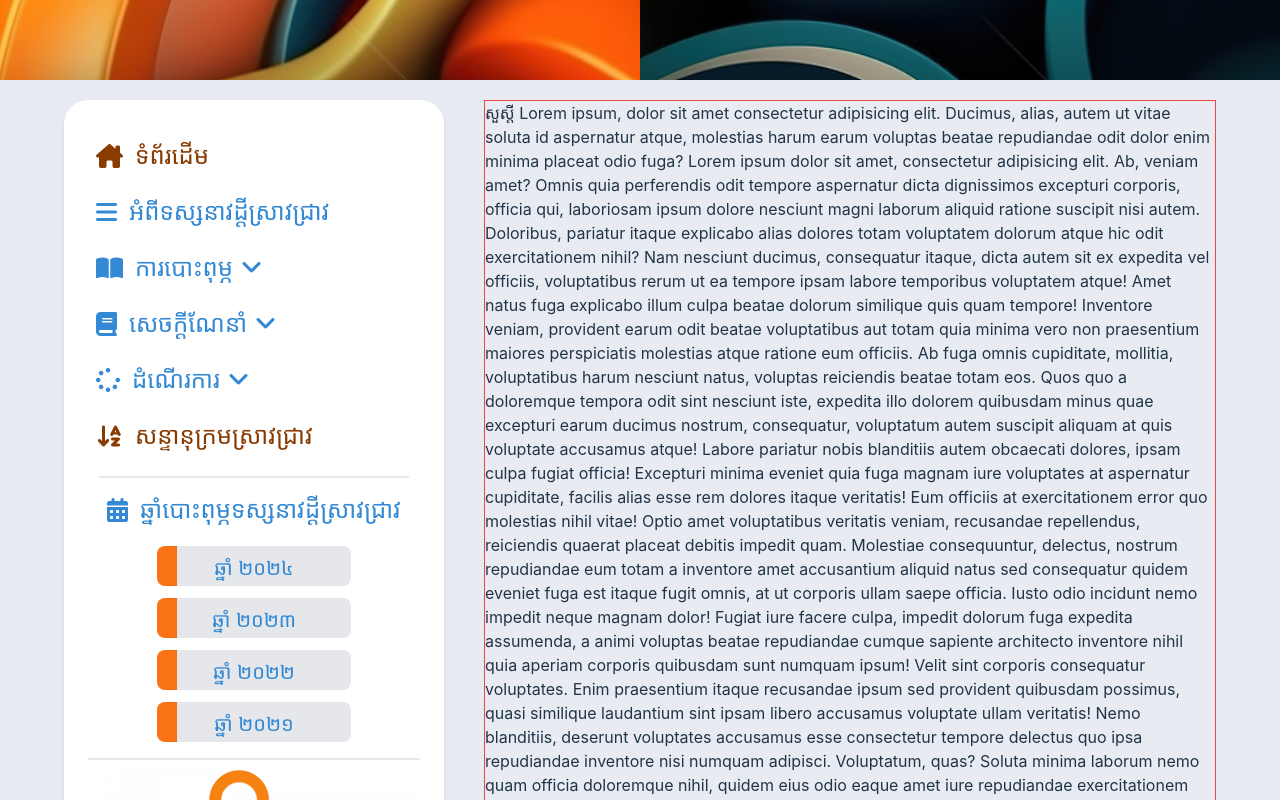
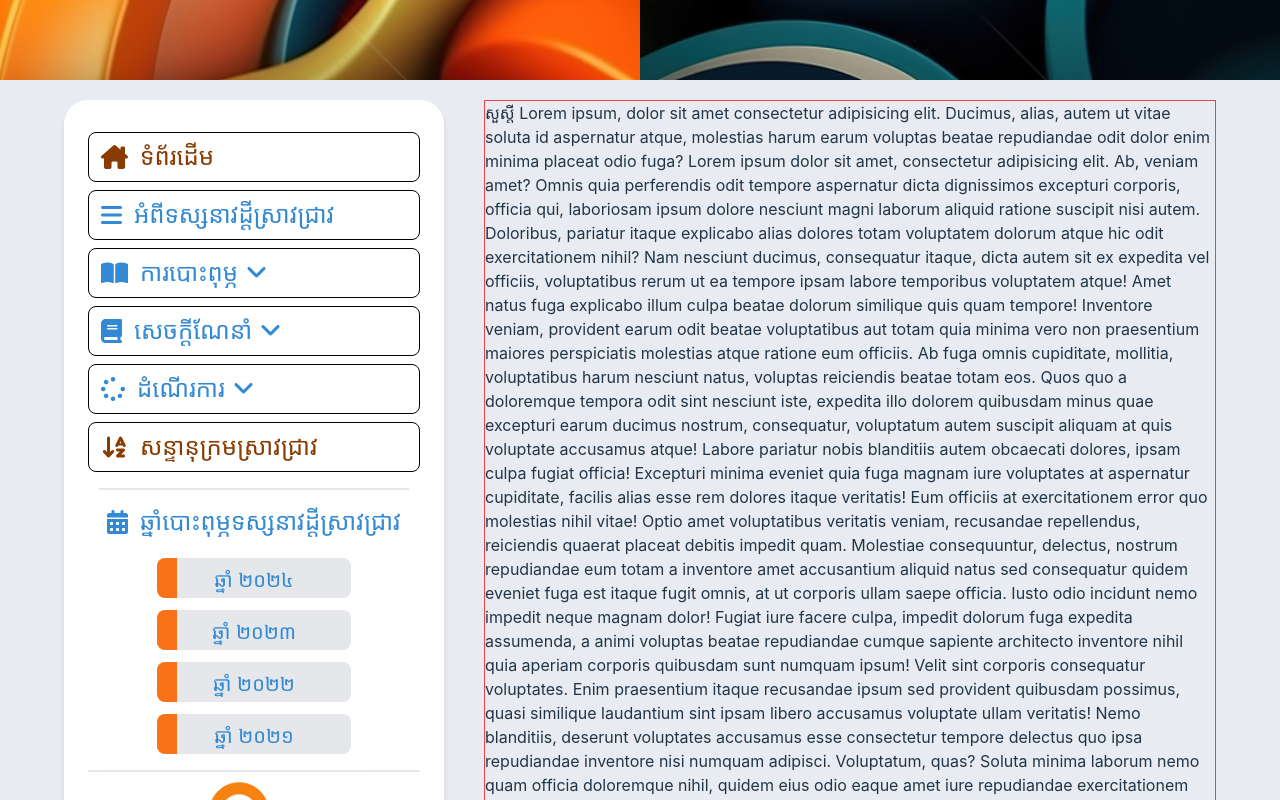
Before and after one commit to USEA-WebGit/usea-rj, a Vue app: page / in a window 1280 px wide. Shown: the part 960-1760 px from the top of the page. Built offline with nearby package versions, Linux system fonts and the light colour scheme; a web font is replaced by a local one.

Commit message:
Toggle submenu sidebar

```diff
--- a/src/components/Footer.vue
+++ b/src/components/Footer.vue
@@ -16,32 +16,32 @@
         <div class="flex text-lg md:text-xl w-fit mx-auto mt-2 justify-center"><input type="email" placeholder="example@gmail.com" class="p-2 border rounded-md w-4/5"> <button type="submit" class="py-1 px-4 bg-yellow-500 rounded-md"><i class="my-auto fa-solid fa-play"></i></button></div>
         <div class="font-bold text-black text-lg md:text-xl lg:text-2xl mx-auto w-fit mt-4 md:mt-20">ទំនាក់ទំនងបណ្ដាញសង្គម</div>
         <div class="flex text-lg md:text-xl w-fit mx-auto mt-2">
-          <div class="w-10 h-10">
+          <div class="w-7 h-7 lg:w-10 lg:h-10">
             <a href="https://www.facebook.com/usea.edu.kh" target="_blank" rel="noopener noreferrer">
               <img src="../assets/icon/facebook.png" alt="usea facebook page">
             </a>
           </div>
-          <div class="ml-3 w-10 h-10">
+          <div class="ml-3 w-7 h-7 lg:w-10 lg:h-10">
             <a href="https://www.instagram.com/university_of_south_east_asia/" target="_blank" rel="noopener noreferrer">
               <img src="../assets/icon/instagram.png" alt="usea instagram account">
             </a>
           </div>
-          <div class="ml-3 w-10 h-10">
+          <div class="ml-3 w-7 h-7 lg:w-10 lg:h-10">
             <a href="https://t.me/university_of_south_east_asia" target="_blank" rel="noopener noreferrer">
               <img src="../assets/icon/telegram.png" alt="usea telegram channel">
             </a>
           </div>
-          <div class="ml-3 w-10 h-10">
+          <div class="ml-3 w-7 h-7 lg:w-10 lg:h-10">
             <a href="https://www.youtube.com/channel/UCj_1fYGP6NXxYWcRkqbvN6A" target="_blank" rel="noopener noreferrer">
               <img src="../assets/icon/youtube.png" alt="usea facebook channel">
             </a>
           </div>
-          <div class="ml-3 w-10 h-10">
+          <div class="ml-3 w-7 h-7 lg:w-10 lg:h-10">
             <a href="https://www.tiktok.com/@usea_siemreap" target="_blank" rel="noopener noreferrer">
               <img src="../assets/icon/tik-tok.png" alt="usea tiktok account">
             </a>
           </div>
-          <div class="ml-3 w-10 h-10">
+          <div class="ml-3 w-7 h-7 lg:w-10 lg:h-10">
             <a href="https://www.usea.edu.kh" target="_blank" rel="noopener noreferrer">
               <img src="../assets/icon/www.png" alt="usea website address">
             </a>
@@ -54,24 +54,24 @@
           <ul class="w-fit mx-auto font-bold text-lg md:text-xl lg:text-2xl md:flex mt-3">
             <div class="md:mr-4">
               <li class="footer_link">
-                <router-link :to="{name : 'home'}" class="w-100 flex items-center"><i class="fa-solid fa-house-chimney"></i> <div class="ml-2 md:ml-3">ទំព័រដើម</div></router-link>
+                <router-link :to="{name : 'home'}" class="w-100 flex items-center"><div class="ml-2 md:ml-3">ទំព័រដើម</div></router-link>
               </li>
               <li class="mt-3 md:mt-8 footer_link">
-                <router-link :to="{name : 'about'}" class="w-100 flex items-center"> <i class="fa-solid fa-bars"></i><div class="ml-2 md:ml-3 my-auto">អំពីទស្សនាវដ្ដីស្រាវជ្រាវ</div></router-link>
+                <router-link :to="{name : 'about'}" class="w-100 items-center"><div class="ml-2 md:ml-3 my-auto">អំពីទស្សនាវដ្ដីស្រាវជ្រាវ</div></router-link>
               </li>
               <li class="mt-3 md:mt-8 flex items-center footer_link">
-                <i class="fa-solid fa-book-open"></i> <div class="ml-2 md:ml-3">ការបោះពុម្ភ</div>
+                <div class="ml-2 md:ml-3">ការបោះពុម្ភ</div>
               </li>
             </div>
             <div class="md:ml-4">
               <li class="flex items-center footer_link mt-3 md:mt-0" @click="toggleMenu('check')">
-              <i class="fa-solid fa-spinner"></i> <div class="ml-2 md:ml-3">ដំណើរការ</div>
+              <div class="ml-2 md:ml-3">ដំណើរការ</div>
               </li>
               <li class="footer_link mt-3 md:mt-8">
-                <router-link :to="{name : 'home'}" class="w-100 flex items-center"><i class="fa-solid fa-arrow-down-a-z"></i> <div class="ml-2 md:ml-3">សន្ទានុក្រមស្រាវជ្រាវ</div></router-link>
+                <router-link :to="{name : 'home'}" class="w-100 flex items-center"><div class="ml-2 md:ml-3">សន្ទានុក្រមស្រាវជ្រាវ</div></router-link>
               </li>
-              <li class="flex footer_link mt-3 md:mt-8" @click="toggleMenu('study')">
-                <i class="fa-solid fa-book"></i> <div class="ml-2 md:ml-3">សេចក្ដីណែនាំ</div>
+              <li class="footer_link mt-3 md:mt-8" @click="toggleMenu('study')">
+                <div class="ml-2 md:ml-3">សេចក្ដីណែនាំ</div>
               </li>
             </div>
           </ul>
--- a/src/components/Header.vue
+++ b/src/components/Header.vue
@@ -146,9 +146,4 @@ export default {
 .active-slide {
   transform: translateX(0);
 }
-
-.hidden {
-  display: none;
-}
 </style>
-ង
--- a/src/components/Navigation.vue
+++ b/src/components/Navigation.vue
@@ -1,7 +1,7 @@
 <template>
 <div class="mb-5 md:left-0 md:mt-5 hidden lg:block">
     <div class="w-fit sticky top-0 rounded-3xl bg-white p-6 shadow-md">
-      <ul class="font-hanuman md:text-xl lg:text-xl xl:text-2xl text-center text-nowrap w-fit text-sm sm:text-base">
+      <ul class="font-hanuman md:text-xl lg:text-xl xl:text-2xl text-center text-nowrap w-fit text-sm sm:text-base mx-auto w-full">
           <li class="menu">
             <router-link :to="{name : 'home'}" class="w-100 flex items-center"><i class="fa-solid fa-house-chimney"></i> <div class="ml-2 md:ml-3">ទំព័រដើម</div></router-link>
           </li>
@@ -11,31 +11,25 @@
           <li class="menu" @click="toggleMenu('home')">
             <i class="fa-solid fa-book-open"></i> <div class="ml-2 md:ml-3">ការបោះពុម្ភ</div> <i v-if="activeMenu !== 'home'" class="ml-2 fa-solid fa-angle-down"></i> <i class="ml-2 md:ml-3 fa-solid fa-angle-right" v-else></i>
           </li>
-          <div class="text-sm md:text-base lg:text-lg bg-container_color rounded-md p-2" :class="{'hidden': activeMenu !== 'home'}">
-            <ul>
-              <li class="d-menu">ក្រុមព្រឹក្សាទស្សនាវដ្ដីស្រាវជ្រាវ</li>
-              <li class="d-menu">គោលការណ៍នៃការបោះពុម្ភ</li>
-              <li class="d-menu">ក្រមសីលធម៌នៃការបោះពុម្ភ</li>
-              <li class="d-menu">អត្ថប្រយោជន៍នៃការណ៍បោះពុម្ភ</li>
-            </ul>
+          <div class="ml-5 list-menu" :class="{'show': activeMenu == 'home'}">
+              <li class="menu">ក្រុមព្រឹក្សាទស្សនាវដ្ដីស្រាវជ្រាវ</li>
+              <li class="menu">គោលការណ៍នៃការបោះពុម្ភ</li>
+              <li class="menu">ក្រមសីលធម៌នៃការបោះពុម្ភ</li>
+              <li class="menu">អត្ថប្រយោជន៍នៃការណ៍បោះពុម្ភ</li>
           </div>
           <li class="menu" @click="toggleMenu('study')">
             <i class="fa-solid fa-book"></i> <div class="ml-2 md:ml-3">សេចក្ដីណែនាំ</div> <i v-if="activeMenu !== 'study'" class="ml-2 fa-solid fa-angle-down"></i> <i v-else class="ml-2 md:ml-3 fa-solid fa-angle-right"></i>
           </li>
-          <div class="text-sm md:text-base lg:text-lg bg-container_color rounded-md p-2" :class="{'hidden': activeMenu !== 'study'}">
-            <ul>
-              <li class="d-menu">សេចក្ដីណែនាំអ្នកនិពន្ធ</li>
-              <li class="d-menu">សេចក្ដីណែនាំអ្នកត្រួតពិនិត្យ</li>
-            </ul>
+          <div class="ml-5 list-menu" :class="{'show': activeMenu == 'study'}">
+              <li class="menu">សេចក្ដីណែនាំអ្នកនិពន្ធ</li>
+              <li class="menu">សេចក្ដីណែនាំអ្នកត្រួតពិនិត្យ</li>
           </div>
           <li class="menu" @click="toggleMenu('check')">
            <i class="fa-solid fa-spinner"></i> <div class="ml-2 md:ml-3">ដំណើរការ</div> <i v-if="activeMenu !== 'check'" class="ml-2 fa-solid fa-angle-down"></i> <i v-else class="ml-2 md:ml-3 fa-solid fa-angle-right"></i>
           </li>
-          <div class="text-sm md:text-base lg:text-lg bg-container_color rounded-md p-2" :class="{'hidden': activeMenu !== 'check'}">
-            <ul>
-              <li class="d-menu">បញ្ជូនអត្ថបទស្រាវជ្រាវ</li>
-              <li class="d-menu">ការត្រួពិនិត្យស្រាវជ្រាវ</li>
-            </ul>
+          <div class="ml-5 list-menu" :class="{'show': activeMenu == 'check'}">
+              <li class="menu">បញ្ជូនអត្ថបទស្រាវជ្រាវ</li>
+              <li class="menu">ការត្រួពិនិត្យស្រាវជ្រាវ</li>
           </div>
           <li class="menu">
             <router-link :to="{name : 'home'}" class="w-100 flex items-center"><i class="fa-solid fa-arrow-down-a-z"></i> <div class="ml-2 md:ml-3">សន្ទានុក្រមស្រាវជ្រាវ</div></router-link>
@@ -158,5 +152,13 @@ export default {
 </script>
 
 <style>
+.list-menu {
+  max-height: 0;
+  overflow: hidden;
+  transition: max-height 0.5s ease-in-out;
+}
 
+.list-menu.show {
+  max-height: 400px; /* Adjust the max-height value as needed */
+}
 </style>
--- a/src/components/SmallNav.vue
+++ b/src/components/SmallNav.vue
@@ -14,31 +14,25 @@
               <li class="menu" @click="toggleMenu('home')">
               <i class="fa-solid fa-book-open"></i> <div class="ml-2 md:ml-3">ការបោះពុម្ភ</div> <i v-if="activeMenu !== 'home'" class="ml-2 fa-solid fa-angle-down"></i> <i class="ml-2 md:ml-3 fa-solid fa-angle-right" v-else></i>
             </li>
-            <div class="text-sm md:text-base lg:text-lg bg-container_color rounded-md p-2" :class="{'hidden': activeMenu !== 'home'}">
-              <ul>
-                <li class="d-menu">ក្រុមព្រឹក្សាទស្សនាវដ្ដីស្រាវជ្រាវ</li>
-                <li class="d-menu">គោលការណ៍នៃការបោះពុម្ភ</li>
-                <li class="d-menu">ក្រមសីលធម៌នៃការបោះពុម្ភ</li>
-                <li class="d-menu">អត្ថប្រយោជន៍នៃការណ៍បោះពុម្ភ</li>
-              </ul>
+            <div class="ml-3 list-menu" :class="{'show': activeMenu == 'home'}">
+                <li class="menu">ក្រុមព្រឹក្សាទស្សនាវដ្ដីស្រាវជ្រាវ</li>
+                <li class="menu">គោលការណ៍នៃការបោះពុម្ភ</li>
+                <li class="menu">ក្រមសីលធម៌នៃការបោះពុម្ភ</li>
+                <li class="menu">អត្ថប្រយោជន៍នៃការណ៍បោះពុម្ភ</li>
             </div>
               <li class="menu" @click="toggleMenu('study')">
               <i class="fa-solid fa-book"></i> <div class="ml-2 md:ml-3">សេចក្ដីណែនាំ</div> <i v-if="activeMenu !== 'study'" class="ml-2 fa-solid fa-angle-down"></i> <i v-else class="ml-2 md:ml-3 fa-solid fa-angle-right"></i>
             </li>
-            <div class="text-sm md:text-base lg:text-lg bg-container_color rounded-md p-2" :class="{'hidden': activeMenu !== 'study'}">
-              <ul>
-                <li class="d-menu">សេចក្ដីណែនាំអ្នកនិពន្ធ</li>
-                <li class="d-menu">សេចក្ដីណែនាំអ្នកត្រួតពិនិត្យ</li>
-              </ul>
+            <div class="ml-3 list-menu" :class="{'show': activeMenu == 'study'}">
+                <li class="menu">សេចក្ដីណែនាំអ្នកនិពន្ធ</li>
+                <li class="menu">សេចក្ដីណែនាំអ្នកត្រួតពិនិត្យ</li>
             </div>
             <li class="menu" @click="toggleMenu('check')">
             <i class="fa-solid fa-spinner"></i> <div class="ml-2 md:ml-3">ដំណើរការ</div> <i v-if="activeMenu !== 'check'" class="ml-2 fa-solid fa-angle-down"></i> <i v-else class="ml-2 md:ml-3 fa-solid fa-angle-right"></i>
             </li>
-            <div class="text-sm md:text-base lg:text-lg bg-container_color rounded-md p-2" :class="{'hidden': activeMenu !== 'check'}">
-              <ul>
-                <li class="d-menu">បញ្ជូនអត្ថបទស្រាវជ្រាវ</li>
-                <li class="d-menu">ការត្រួពិនិត្យស្រាវជ្រាវ</li>
-              </ul>
+            <div class="ml-3 list-menu" :class="{'show': activeMenu == 'check'}">
+                <li class="menu">បញ្ជូនអត្ថបទស្រាវជ្រាវ</li>
+                <li class="menu">ការត្រួពិនិត្យស្រាវជ្រាវ</li>
             </div>
             <li class="menu">
               <router-link :to="{name : 'home'}" class="w-100 flex items-center"><i class="fa-solid fa-arrow-down-a-z"></i> <div class="ml-2 md:ml-3">សន្ទានុក្រមស្រាវជ្រាវ</div></router-link>
@@ -107,7 +101,7 @@
             </div>
 
           </div>
-          <div class="text-xl left-0 text-active_color hover:text-usea_primary cursor-pointer sticky top-1" @click="toggleSidebar"><i class="fa-regular fa-circle-xmark"></i></div>
+          <div class="text-xl left-0 ml-2 text-active_color hover:text-usea_primary cursor-pointer sticky top-1" @click="toggleSidebar"><i class="fa-regular fa-circle-xmark"></i></div>
         </div>
         <div>
 
@@ -184,5 +178,13 @@ methods: {
 </script>
 
 <style scoped>
+.list-menu {
+  max-height: 0;
+  overflow: hidden;
+  transition: max-height 0.5s ease-in-out;
+}
 
+.list-menu.show {
+  max-height: 400px; /* Adjust the max-height value as needed */
+}
 </style>
--- a/src/input.css
+++ b/src/input.css
@@ -6,7 +6,7 @@
     @apply hover:hover:bg-usea_primary hover:text-white text-usea_primary border text-sm font-semibold sm:text-base border-usea_primary px-4 py-2 rounded cursor-pointer transition ease-in-out duration-300;
 }
 .menu{
-    @apply hover:text-active_color flex text-usea_primary items-center text-left mt-2 p-2 cursor-pointer transition ease-in duration-300;
+    @apply hover:text-active_color flex border border-black rounded-lg text-usea_primary items-center text-left mt-2 py-2 px-3 cursor-pointer transition ease-in duration-300;
 }
 .footer_link{
     @apply hover:text-active_color text-usea_primary cursor-pointer transition ease-in duration-300;
@@ -21,10 +21,6 @@
 
 .content{
     @apply bg-usea_primary text-white px-5 mt-3 md:px-2;
-}
-
-.d-menu{
-    @apply mt-1 p-1 text-usea_primary hover:text-active_color cursor-pointer transition ease-in duration-300;
 }
 
 @font-face {
```
Also changed, not shown: src/assets/tailwind.css.
